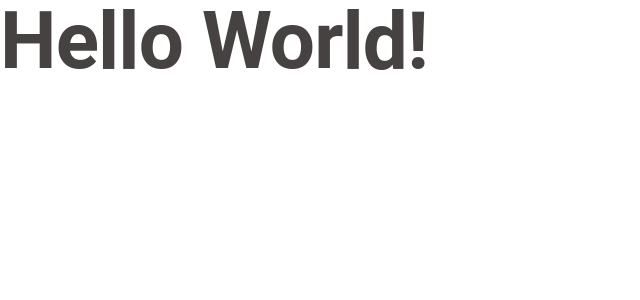
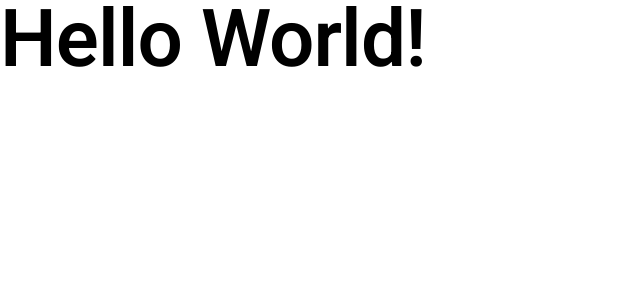
Before and after one commit to msalves008/ioasys-desafio-books-frontend, a React (Vite) app: page / in a window 1280 px wide. Shown: the top 300 px of the page, without its empty margins (0-640 px from the left). Built offline with nearby package versions, Linux system fonts and the light colour scheme.

Commit message:
feat: create global styled

```diff
--- a/index.html
+++ b/index.html
@@ -1,13 +1,22 @@
 <!DOCTYPE html>
 <html lang="en">
     <head>
-    <meta charset="UTF-8" />
-    <link rel="icon" type="image/svg+xml" href="/src/favicon.svg" />
-    <meta name="viewport" content="width=device-width, initial-scale=1.0" />
+        <meta charset="UTF-8">
+        <link rel="icon" type="image/svg+xml" href="/src/favicon.svg">
+        <link rel="preconnect" href="https://fonts.googleapis.com">
+        <link rel="preconnect" href="https://fonts.gstatic.com" crossorigin>
+        <link href="https://fonts.googleapis.com/css2?family=DM+Sans:wght@400;500;700&family=Heebo:wght@100;200;300;400;500;600;700;800;900&family=Oxygen:wght@300;400;700&family=Poppins:ital,wght@0,500;1,400&family=Roboto+Condensed:wght@300;400;700&display=swap" rel="stylesheet">
+        <meta
+            name="viewport"
+            content="width=device-width, initial-scale=1.0"
+        >
         <title>Vite App</title>
     </head>
     <body>
         <div id="root"></div>
-    <script type="module" src="/src/main.tsx"></script>
+        <script
+            type="module"
+            src="/src/main.tsx"
+        ></script>
     </body>
 </html>
--- a/src/styles/globalStyles.ts
+++ b/src/styles/globalStyles.ts
@@ -2,13 +2,10 @@ import { createGlobalStyle } from "styled-components";
 
 export const GlobalStyles = createGlobalStyle`
  :root {
-    --background:#fff;
-    --gray-300:#464242;
-    --gray-500:#a3a3a3;
-    --blue:#067687;
-    --red:#ff505f;
-    --orange:#ff9800;
-    --shape: #1B1717;
+    --background:#FFFFFF;
+    --gray-400:#666666
+    --gray-500:#333333;
+    --pink-800:#AB2680;
   }
   *{
   margin: 0;
@@ -28,7 +25,7 @@ export const GlobalStyles = createGlobalStyle`
   -webkit-font-smoothing: antialiased;
  }
  body, input, textarea, button{
-   font-family: 'Poppins', sans-serif;
+   font-family: 'Heebo', sans-serif;
    font-weight: 400;
  }
  .link{
@@ -36,58 +33,44 @@ export const GlobalStyles = createGlobalStyle`
   color: inherit;
 }
  h1,h2,h3,h4,h5,h6,strong{
+  font-style: normal;
   font-weight: 600;
+  font-family: 'Heebo';
   color: var(--gray-300);
  }
  h1{
-  font-family: 'Roboto';
-  font-style: normal;
   font-size: 5rem;
   line-height: 5.18rem;
   letter-spacing: -0.9px;
  }
  h2{
-  font-family: 'Roboto';
-  font-style: normal;
   font-size: 3.75rem;
   line-height: 4rem;
   letter-spacing: -0.04rem;
  }
  h3{
-  font-family: Roboto;
-  font-style: normal;
   font-size: 2.5rem;
   line-height: 2.37rem;
   letter-spacing: -0.025rem;
  }
  h4{
-  font-family: Roboto;
-  font-style: normal;
   font-size: 1.87rem;
   line-height: 2.31rem;
   letter-spacing: -0.022rem;
  }
  h5{
-  font-family: Roboto;
-  font-style: normal;
   font-size: 1.5rem;
    line-height: 2.12rem;
  }
  h6{
-  font-family: Roboto;
-  font-style: normal;
   font-size: 1.25rem;
   line-height: 1.8rem;
  }
  span{
-  font-family: Roboto;
-  font-style: normal;
   font-size: 1rem;
   line-height: 1.4rem;
  }
  p{
-  font-family: Roboto;
-  font-style: normal;
   font-size: 0.87rem;
   line-height: 1.3rem;
  }
```
Also changed, not shown: src/assets/logo.svg (added). Lines whose indentation alone changed are shown as unchanged.
